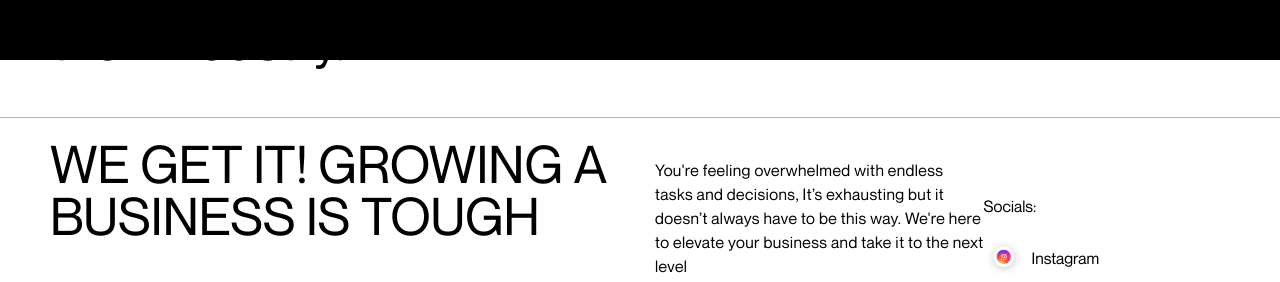
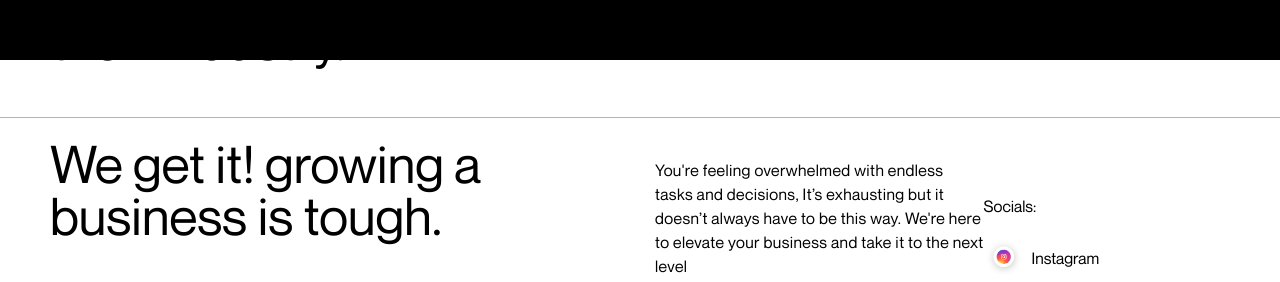
Before and after one commit to Hanorah/Thecheespace, a Next.js app: page / in a window 1280 px wide. Shown: the part 1540-1822 px from the top of the page. Built offline with nearby package versions, Linux system fonts and the light colour scheme.

Commit message:
Update About.tsx

```diff
--- a/container/home-page/About.tsx
+++ b/container/home-page/About.tsx
@@ -37,7 +37,7 @@ export default function About() {
 				<div className="padding-x pb-[50px] w-full flex sm:flex-col xm:flex-col gap-[30px] justify-between">
 					<div className="w-[50%] sm:w-full xm:w-full">
 						<h3 className=" sub-heading text-secondry font-NeueMontreal   "  >
-							WE GET IT! GROWING A BUSINESS IS TOUGH
+							We get it! growing a business is tough.
 						</h3>
 
 					</div>
```
